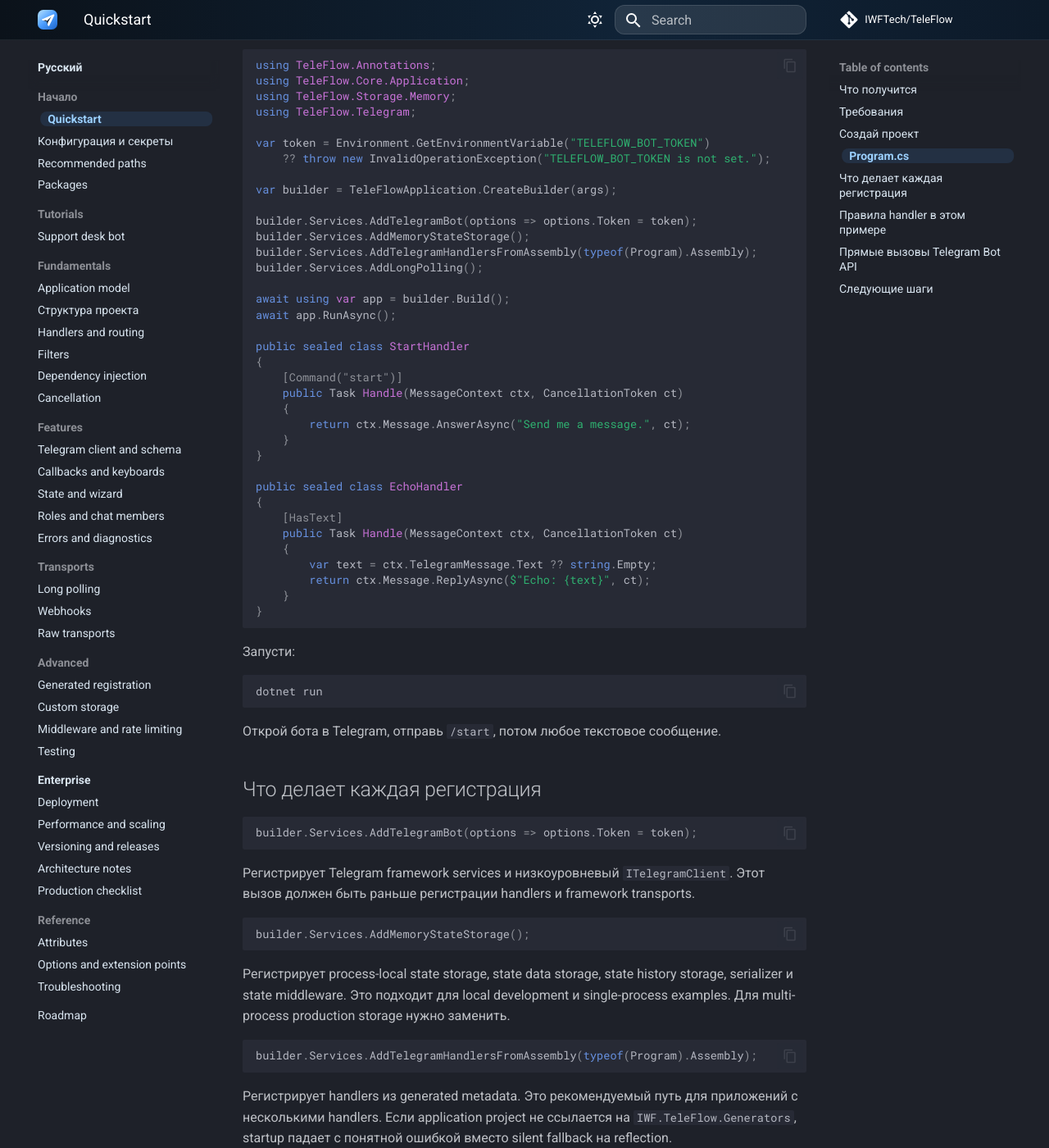
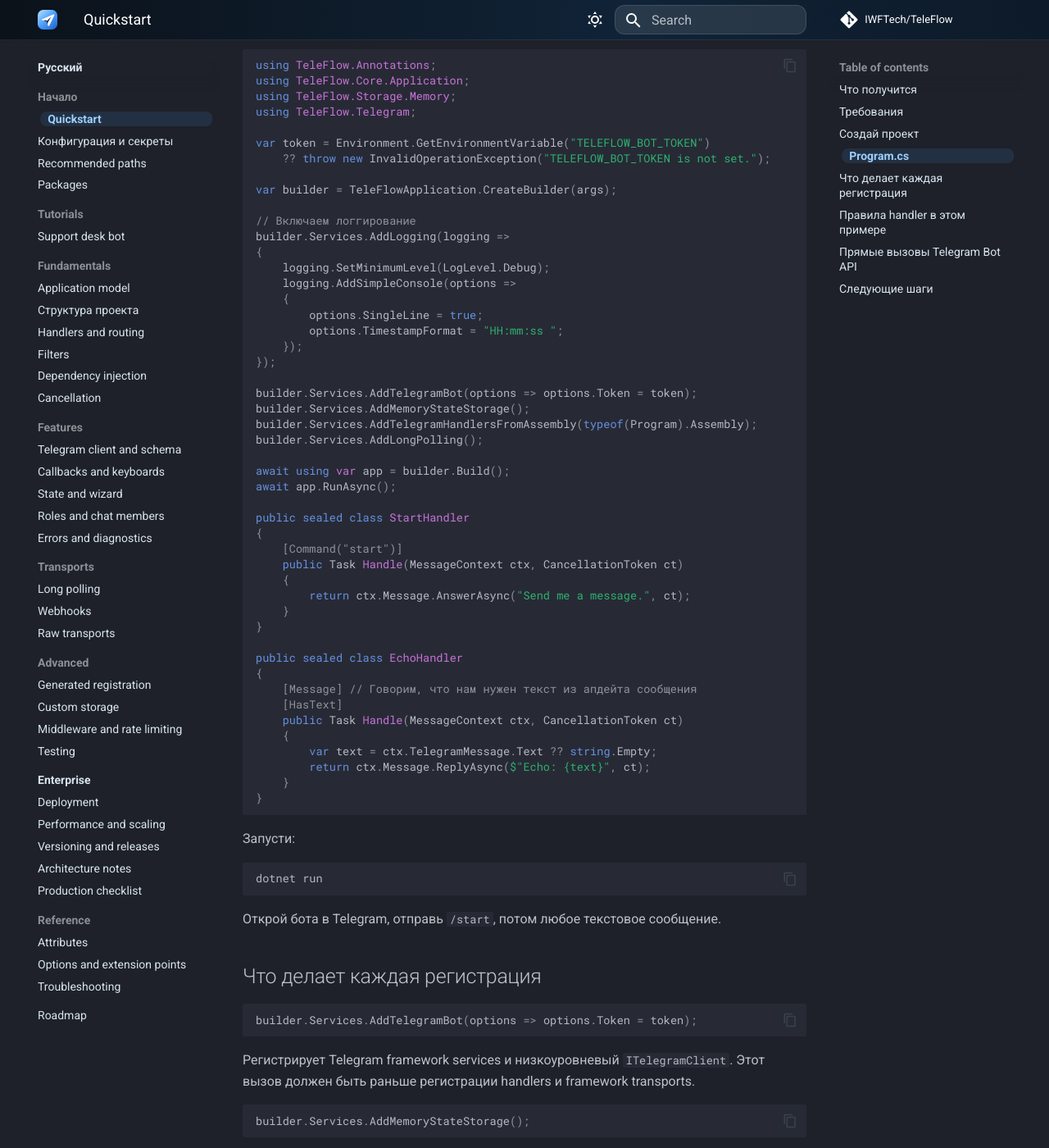
Before and after one commit to IWFTech/TeleFlow, an MkDocs documentation site: the page built from docs/ru/getting-started/quickstart.md, in a window 1280 px wide and 1400 px high, scrolled down 1584 px. Shown: the whole window at 82% size. Built offline with MkDocs 1.6.1 and Material for MkDocs 9.7.7, drawn with Linux system fonts in a browser that asks for light colours; comment, search, counter and statistics services are not loaded.

Commit message:
docs(quickstart example ru): fix handler registration. Added logging

```diff
--- a/docs/ru/getting-started/quickstart.md
+++ b/docs/ru/getting-started/quickstart.md
@@ -67,6 +67,17 @@ var token = Environment.GetEnvironmentVariable("TELEFLOW_BOT_TOKEN")
 
 var builder = TeleFlowApplication.CreateBuilder(args);
 
+// Включаем логгирование
+builder.Services.AddLogging(logging =>
+{
+    logging.SetMinimumLevel(LogLevel.Debug);
+    logging.AddSimpleConsole(options =>
+    {
+        options.SingleLine = true;
+        options.TimestampFormat = "HH:mm:ss ";
+    });
+});
+
 builder.Services.AddTelegramBot(options => options.Token = token);
 builder.Services.AddMemoryStateStorage();
 builder.Services.AddTelegramHandlersFromAssembly(typeof(Program).Assembly);
@@ -86,6 +97,7 @@ public sealed class StartHandler
 
 public sealed class EchoHandler
 {
+    [Message] // Говорим, что нам нужен текст из апдейта сообщения
     [HasText]
     public Task Handle(MessageContext ctx, CancellationToken ct)
     {
```
